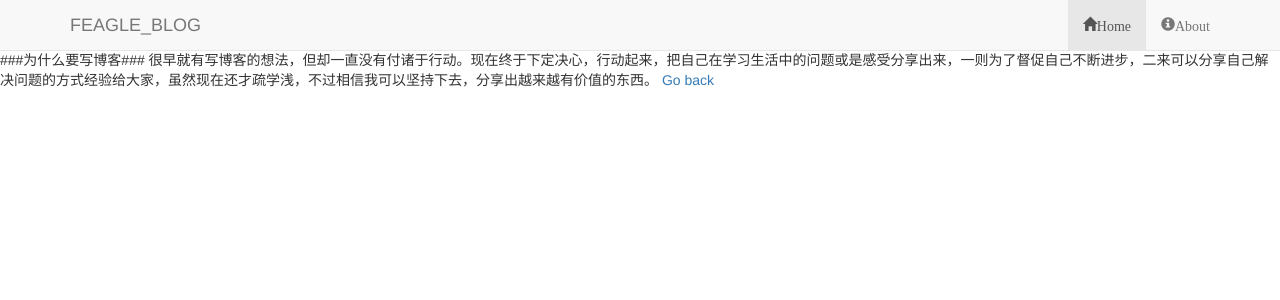
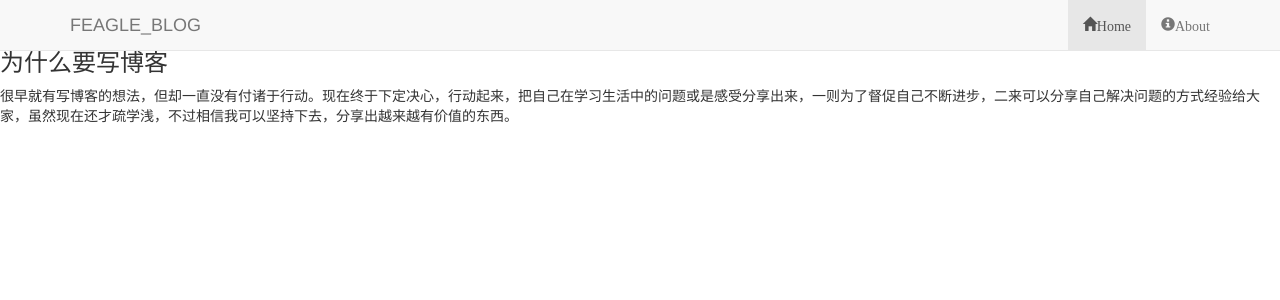
Before and after one commit to FeagleFrank/feaglefrank.github.io, a Jekyll site: the page built from _posts/2016-03-23-First-Post.markdown, in a window 1280 px wide. Shown: the top 300 px of the page. Built offline with Jekyll 4.4.1, drawn with Linux system fonts in a browser that asks for light colours.

Commit message:
update markdown

```diff
--- a/_posts/2016-03-23-First-Post.html
+++ b/_posts/2016-03-23-First-Post.markdown
@@ -4,8 +4,6 @@ title: "Hello World"
 subtitle: "Github Pages+Jekyll"
 ---
 
-###为什么要写博客###
+### 为什么要写博客 ###
 
 很早就有写博客的想法，但却一直没有付诸于行动。现在终于下定决心，行动起来，把自己在学习生活中的问题或是感受分享出来，一则为了督促自己不断进步，二来可以分享自己解决问题的方式经验给大家，虽然现在还才疏学浅，不过相信我可以坚持下去，分享出越来越有价值的东西。
-
-<a href="{{site.baseurl}}/index.html">Go back</a>
--- a/index.html
+++ b/index.html
@@ -4,7 +4,7 @@ layout: default
 <header class="intro-header jumbotron" >
 	<div class="container">
 		 <div class="row">
-            <div class="col-lg-8 col-lg-offset-4 col-md-10 col-md-offset-1 ">
+            <div class="col-lg-8 col-lg-offset-4 col-md-8 col-md-offset-4 col-sm-8 col-sm-offset-4 col-xs-8 col-xs-offset-4 ">
                 <div class="site-heading">
                     <h1>CrazyEnter</h1>
                     <span class="subheading">FeagleFrank's Blog</span>
```
